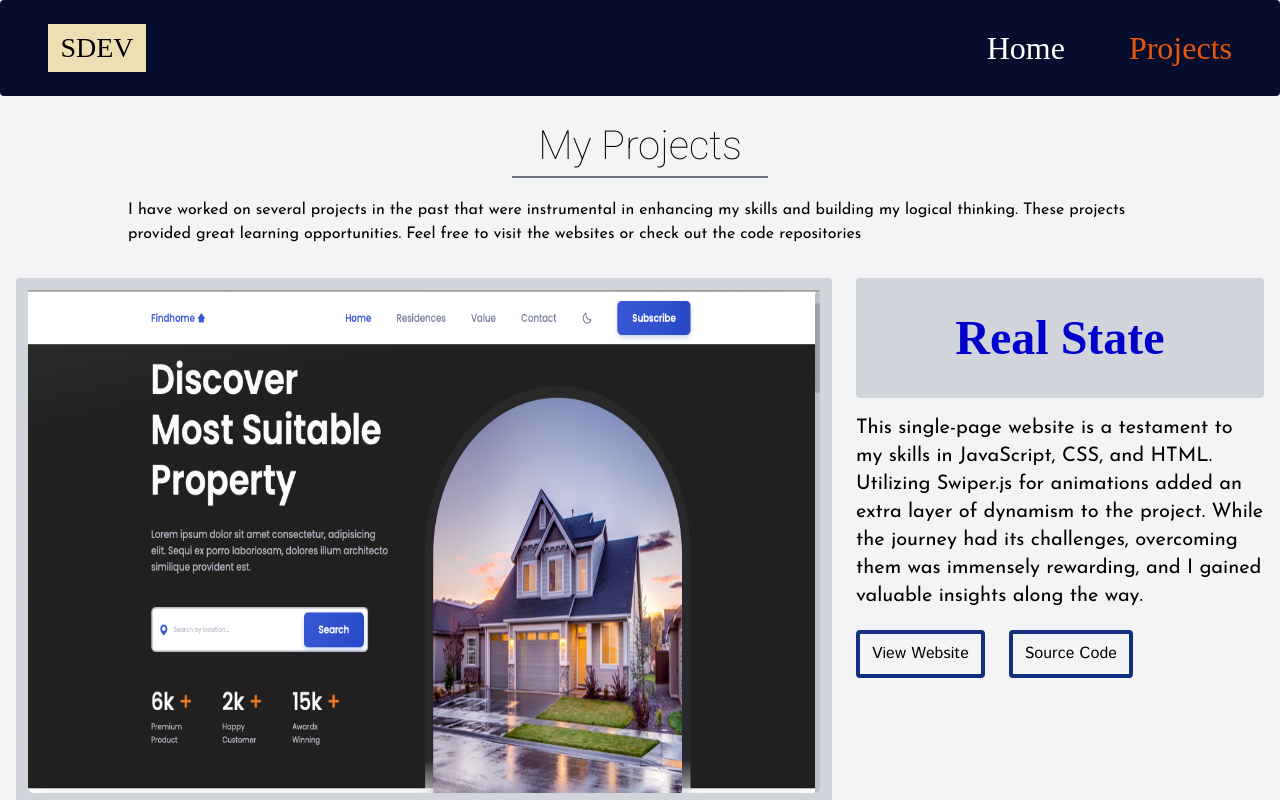
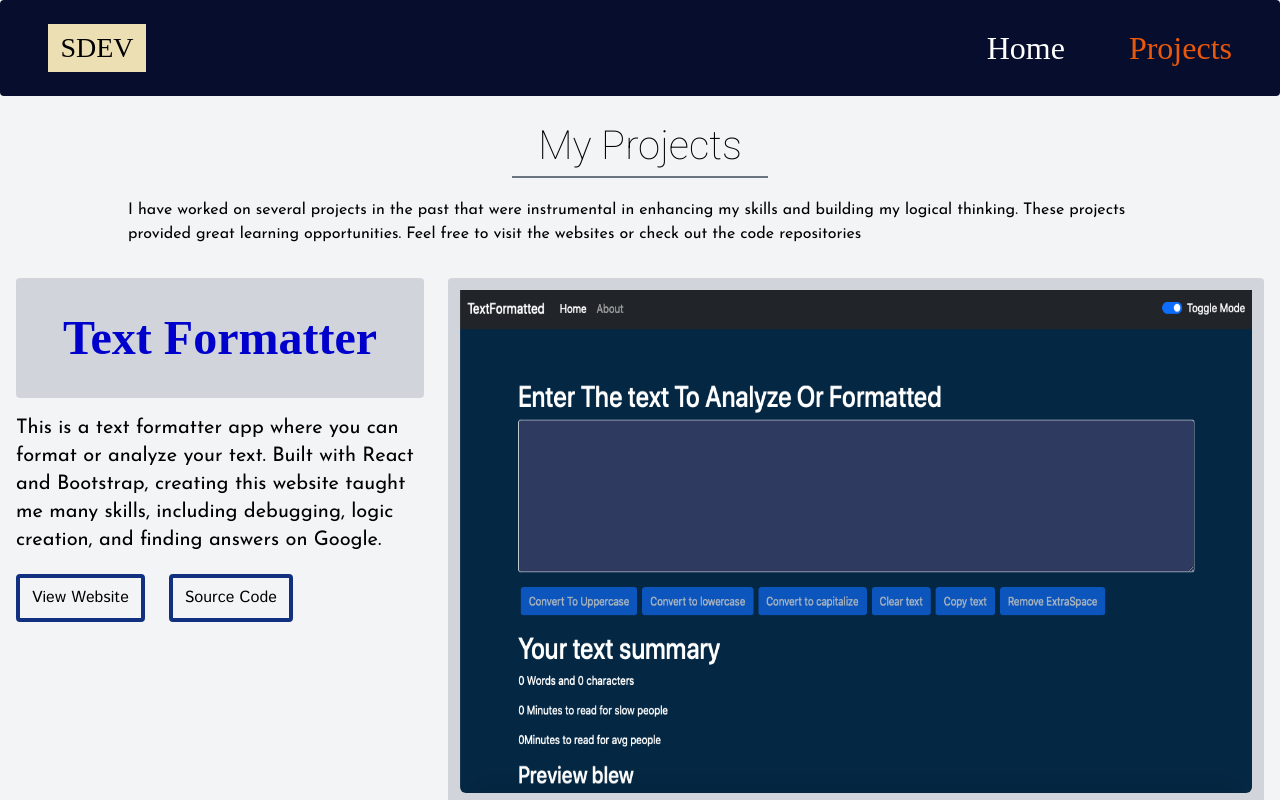
Before and after one commit to sabbir512/Sabbir-s-Portfolio, a React (Vite) app: page /project in a window 1280 px wide. Shown: the top 800 px of the page. Built offline with nearby package versions, Linux system fonts and the light colour scheme; a web font is replaced by a local one.

Commit message:
Adding new project in project section

```diff
--- a/src/components/HomeComponents/ExpContent.jsx
+++ b/src/components/HomeComponents/ExpContent.jsx
@@ -29,7 +29,7 @@ function ExpContent() {
         <ExpImage Logos={figmaLogo} logoName="Figma" />
         <ExpImage Logos={mongoLogo} logoName="MongoDB" />
         <ExpImage Logos={gitLogo} logoName="Git" />
-        <ExpImage Logos={githubLogo} logoName="Github" />
+        <ExpImage Logos={githubLogo} logoName="Github"/>
       </div>
     </div>
   );
--- a/src/components/ProjectComponents/SingleProject.jsx
+++ b/src/components/ProjectComponents/SingleProject.jsx
@@ -6,6 +6,7 @@ import {
   newsApp,
   netfilxImg,
   contentObject,
+  textFormatterImg,
 } from "../projectContent";
 
 import {
@@ -17,11 +18,28 @@ import {
   newsAppCodeUrl,
   netfilxWebUrl,
   netfilxCodeUrl,
+  textFormatterWeb,
+  textFormatterGit,
 } from "../projectContent";
 function SingleProject() {
   return (
     <div className="px-4 lg:px-4 sm:px-8">
-      {/*First Project */}
+      {/*First Project*/}
+      <div className="grid md:grid-cols-1fr-2fr mt-5 gap-6 smallerPhone:grid-rows-1 mb-5">
+        <div className="order-2 md:order-none">
+          <ProjectContent
+            heading="Text Formatter"
+            contents={contentObject.textformatterApp}
+            webUrl={textFormatterWeb}
+            githubUrl={textFormatterGit}
+          />
+        </div>
+        <div className="order-1 md:order-none">
+          <ProjectImage image={textFormatterImg} />
+        </div>
+      </div>
+
+      {/*Second Project */}
       <div className="grid md:grid-cols-2fr-1fr gap-6 smallerPhone:grid-rows-1 smallerPhone:border-red-500">
         <div>
           <ProjectImage image={realStateImage} />
@@ -36,7 +54,7 @@ function SingleProject() {
         </div>
       </div>
 
-      {/*Second Project*/}
+      {/*Third Project*/}
       <div className="grid md:grid-cols-1fr-2fr mt-5 gap-6 smallerPhone:grid-rows-1">
         <div className="order-2 md:order-none">
           <ProjectContent
@@ -51,7 +69,7 @@ function SingleProject() {
         </div>
       </div>
 
-      {/*Third Project*/}
+      {/*Fourth Project*/}
       <div className="grid md:grid-cols-2fr-1fr mt-5 gap-6 grid-rows-1">
         <div>
           <ProjectImage image={newsApp} />
@@ -67,7 +85,7 @@ function SingleProject() {
       </div>
       {/*-------------------*/}
 
-      {/*Fourth Project*/}
+      {/*Fivth Project*/}
       <div className="grid md:grid-cols-1fr-2fr mt-5 gap-6 smallerPhone:grid-rows-1">
         <div className="order-2 md:order-none">
           <ProjectContent
--- a/src/components/projectContent.js
+++ b/src/components/projectContent.js
@@ -1,5 +1,7 @@
 //Contents for work component
 export const contentObject = {
+  textformatterApp:
+    "This is a text formatter app where you can format or analyze your text. Built with React and Bootstrap, creating this website taught me many skills, including debugging, logic creation, and finding answers on Google.",
   realstate:
     "This single-page website is a testament to my skills in JavaScript, CSS, and HTML. Utilizing Swiper.js for animations added an extra layer of dynamism to the project. While the journey had its challenges, overcoming them was immensely rewarding, and I gained valuable insights along the way.",
   tributeapp:
@@ -19,6 +21,8 @@ const newsAppWebUrl = "https://dailynewsapp-sabbir-arnobs-projects.vercel.app";
 const newsAppCodeUrl = "https://github.com/sabbir512/DailyNews";
 const netfilxWebUrl = "https://netflix-clone-iota-fawn-16.vercel.app";
 const netfilxCodeUrl = "https://github.com/sabbir512/netflix_clone";
+const textFormatterWeb = "https://textformatter-sigma.vercel.app";
+const textFormatterGit = "https://github.com/sabbir512/TEXTTUTILS";
 
 export {
   realStateCodeUrl,
@@ -29,6 +33,8 @@ export {
   newsAppCodeUrl,
   netfilxCodeUrl,
   netfilxWebUrl,
+  textFormatterWeb,
+  textFormatterGit,
 };
 
 //Images for work component
@@ -36,8 +42,9 @@ import realStateImage from "../assets/projectImage/realstate.png";
 import tributePage from "../assets/projectImage/tribute.png";
 import newsApp from "../assets/projectImage/newsapp.png";
 import netfilxImg from "../assets/projectImage/netflix.png";
+import textFormatterImg from "../assets/projectImage/textFormatter.png";
 
-export { realStateImage, tributePage, newsApp, netfilxImg };
+export { realStateImage, tributePage, newsApp, netfilxImg, textFormatterImg };
 
 //Logos for ExpContent Component
 
```
Also changed, not shown: src/assets/projectImage/textFormatter.png (added).
